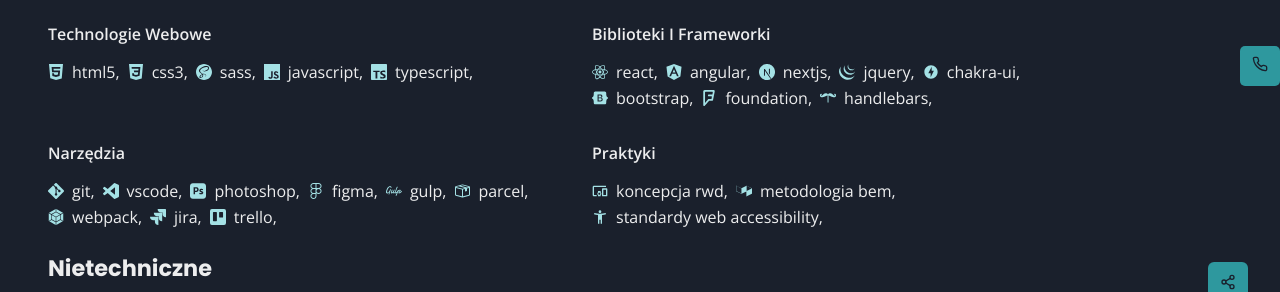
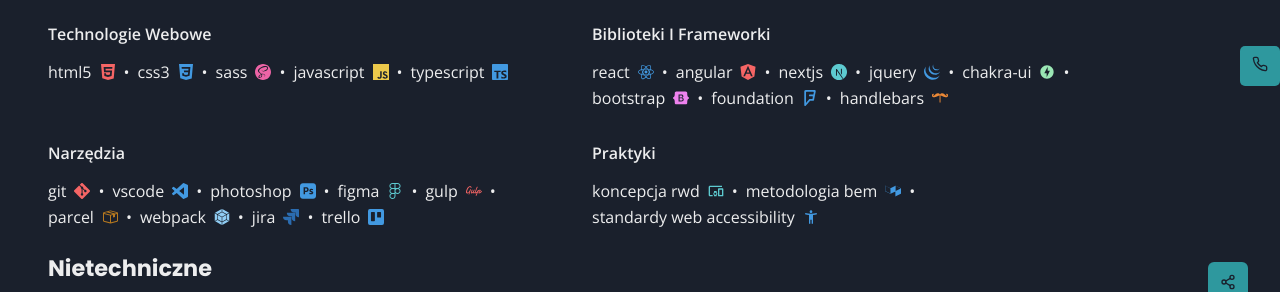
Before and after one commit to wooqash/resume, a Next.js app: page /about in a window 1280 px wide. Shown: the part 466-758 px from the top of the page. Built offline with nearby package versions, Linux system fonts and the light colour scheme.

Commit message:
feat(components): added colors to skill icons, changed the position and added separator

```diff
--- a/components/Skills/Skills.tsx
+++ b/components/Skills/Skills.tsx
@@ -55,55 +55,73 @@
   const getIcon = (type: string) => {
     switch (type.toLowerCase()) {
       case "html5":
-        return <Icon as={SiHtml5} mr="1" />;
+        return <Icon as={SiHtml5} mr="2" color="red.400" />;
       case "css3":
-        return <Icon as={SiCss3} mr="1" />;
+        return <Icon as={SiCss3} mr="2" color="blue.400" />;
       case "sass":
-        return <Icon as={SiSass} mr="1" />;
+        return <Icon as={SiSass} mr="2" color="pink.400" />;
       case "javascript":
-        return <Icon as={SiJavascript} mr="1" />;
+        return <Icon as={SiJavascript} mr="2" color="yellow.400" />;
       case "typescript":
-        return <Icon as={SiTypescript} mr="1" />;
+        return <Icon as={SiTypescript} mr="2" color="blue.400" />;
       case "react":
-        return <Icon as={SiReact} mr="1" />;
+        return <Icon as={SiReact} mr="2" color="blue.400" />;
       case "angular":
-        return <Icon as={SiAngular} mr="1" />;
+        return <Icon as={SiAngular} mr="2" color="red.400" />;
       case "nextjs":
-        return <Icon as={SiNextdotjs} mr="1" />;
+        return (
+          <Icon
+            as={SiNextdotjs}
+            mr="2"
+            color={colorMode === "dark" ? "teal.400" : "black"}
+          />
+        );
       case "jquery":
-        return <Icon as={SiJquery} mr="1" />;
+        return <Icon as={SiJquery} mr="2" color="blue.400" />;
       case "chakra-ui":
-        return <Icon as={MdOfflineBolt} mr="1" />;
+        return <Icon as={MdOfflineBolt} mr="2" color="green.200" />;
       case "bootstrap":
-        return <Icon as={SiBootstrap} mr="1" />;
+        return <Icon as={SiBootstrap} mr="2" color="violet" />;
       case "foundation":
-        return <Icon as={SiFoursquarecityguide} mr="1" />;
+        return <Icon as={SiFoursquarecityguide} mr="2" color="blue.400" />;
       case "handlebars":
-        return <Icon as={SiHandlebarsdotjs} mr="1" />;
+        return <Icon as={SiHandlebarsdotjs} mr="2" color="orange.400" />;
       case "git":
-        return <Icon as={SiGit} mr="1" />;
+        return <Icon as={SiGit} mr="2" color="red.400" />;
       case "vscode":
-        return <Icon as={SiVisualstudiocode} mr="1" />;
+        return <Icon as={SiVisualstudiocode} mr="2" color="blue.400" />;
       case "photoshop":
-        return <Icon as={SiAdobephotoshop} mr="1" />;
+        return <Icon as={SiAdobephotoshop} mr="2" color="blue.400" />;
       case "figma":
-        return <Icon as={SiFigma} mr="1" />;
+        return (
+          <Icon
+            as={SiFigma}
+            mr="2"
+            color={colorMode === "dark" ? "teal.400" : "black"}
+          />
+        );
       case "gulp":
-        return <Icon as={SiGulp} mr="1" />;
+        return <Icon as={SiGulp} mr="2" color="red.400" />;
       case "parcel":
-        return <Icon as={GoPackage} mr="1" />;
+        return <Icon as={GoPackage} mr="2" color="yellow.600" />;
       case "webpack":
-        return <Icon as={SiWebpack} mr="1" />;
+        return <Icon as={SiWebpack} mr="2" color="blue.200" />;
       case "jira":
-        return <Icon as={SiJira} mr="1" />;
+        return <Icon as={SiJira} mr="2" color="blue.600" />;
       case "trello":
-        return <Icon as={SiTrello} mr="1" />;
+        return <Icon as={SiTrello} mr="2" color="blue.400" />;
       case "standardy web accessibility":
-        return <Icon as={MdAccessibilityNew} mr="1" />;
+        return <Icon as={MdAccessibilityNew} mr="2" color="blue.400" />;
       case "metodologia bem":
-        return <Icon as={SiBuildkite} mr="1" />;
+        return <Icon as={SiBuildkite} mr="2" color="blue.400" />;
       case "koncepcja rwd":
-        return <Icon as={MdDevicesOther} mr="1" />;
+        return (
+          <Icon
+            as={MdDevicesOther}
+            mr="2"
+            color={colorMode === "dark" ? "teal.400" : "black"}
+          />
+        );
       default:
         let x: never = type;
         return;
@@ -153,12 +171,12 @@
                             </Heading>
                             {group.skills && (
                               <List display="flex" flexWrap="wrap">
-                                {group.skills.map((skill) => {
+                                {group.skills.map((skill, index) => {
                                   return (
                                     <ListItem key={skill} mr="2">
+                                      <Box as="span" mr="2">{`${skill}`}</Box>
                                       <Box
                                         as="span"
-                                        mr="1"
                                         textTransform="capitalize"
                                         color={
                                           colorMode === "dark"
@@ -169,7 +187,13 @@
                                       >
                                         {getIcon(skill)}
                                       </Box>
-                                      <Box as="span">{`${skill},`}</Box>
+                                      {index < group.skills.length - 1 && (
+                                        <span
+                                          dangerouslySetInnerHTML={{
+                                            __html: "&#8226;",
+                                          }}
+                                        ></span>
+                                      )}
                                     </ListItem>
                                   );
                                 })}
```
